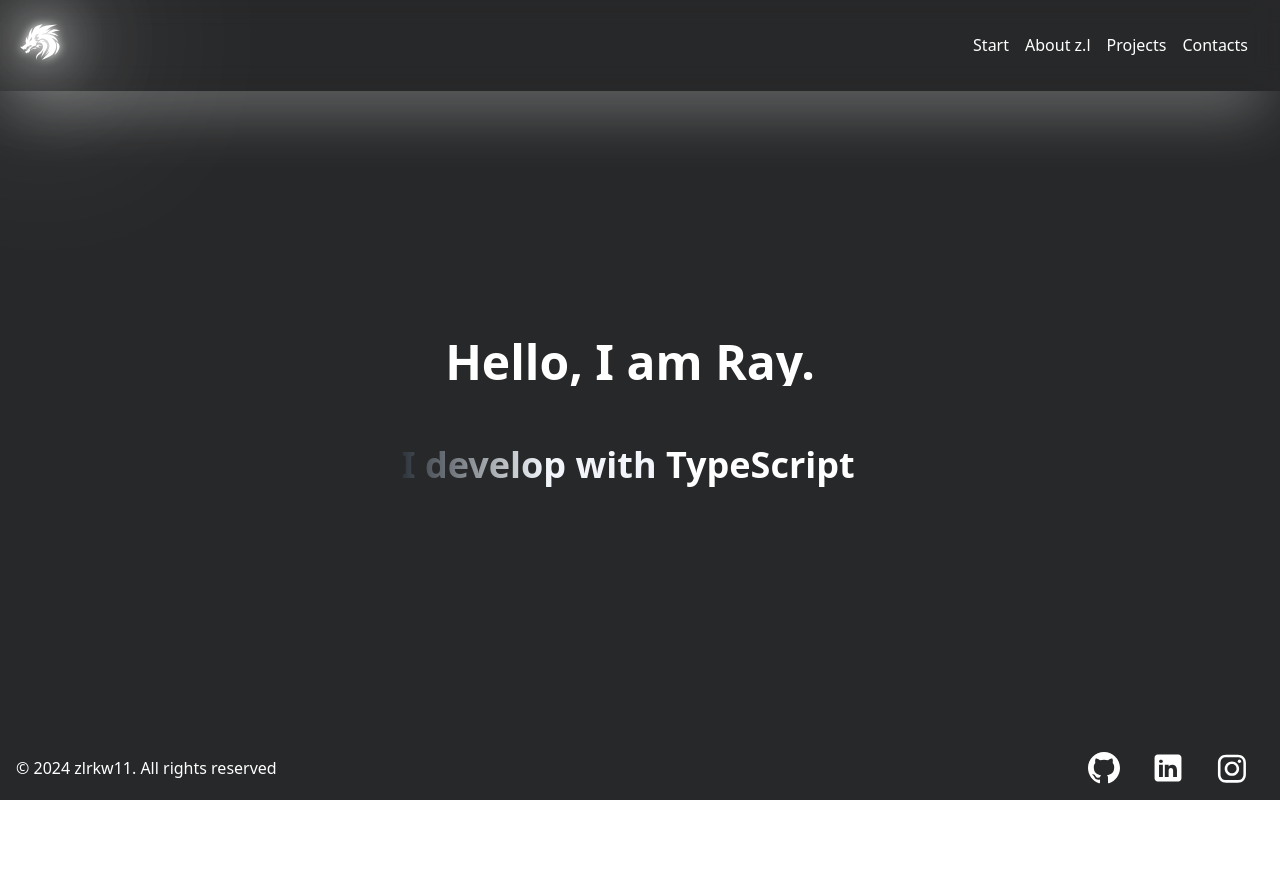
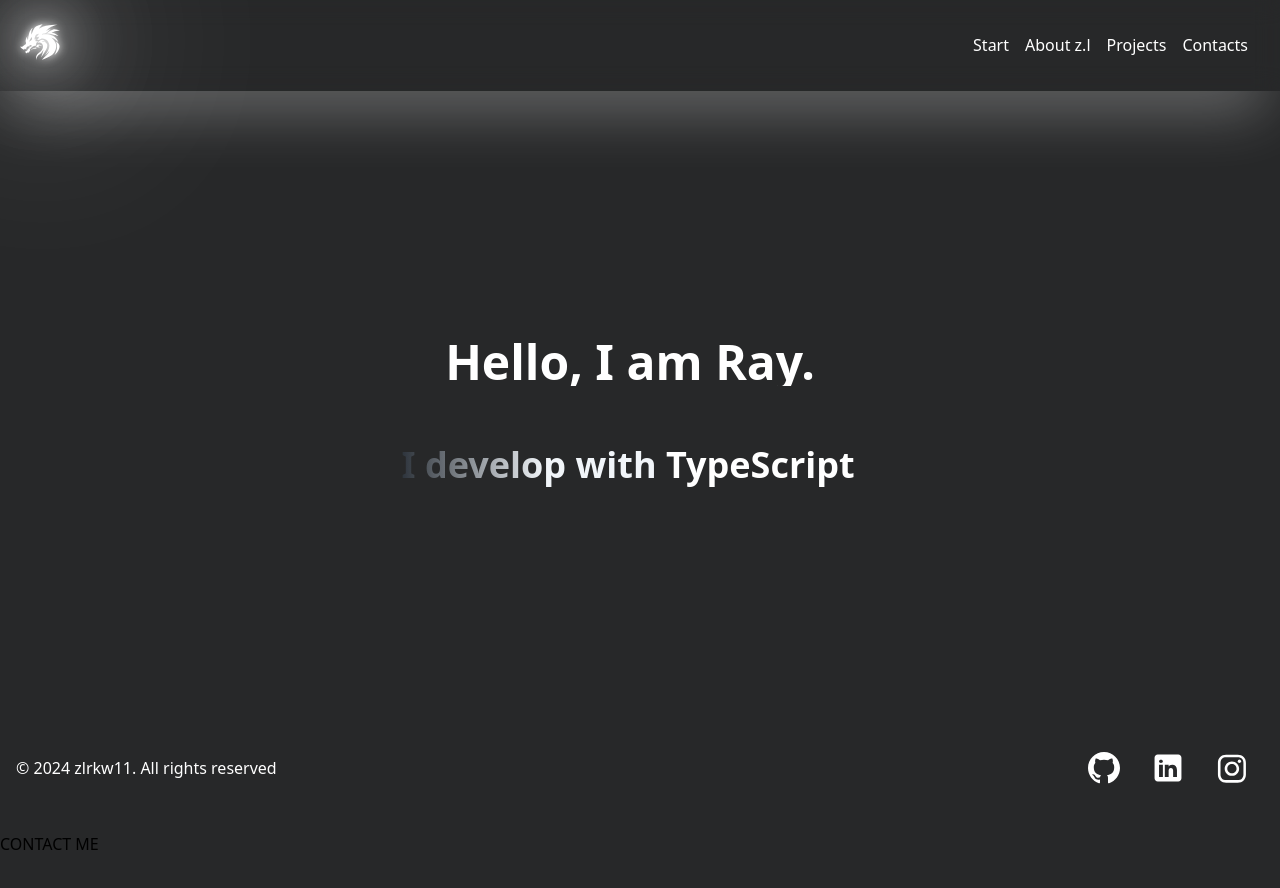
Before and after one commit to zlrkw11/portfolio-zl, a React (Vite) app: page / in a window 1280 px wide. Shown: the top 888 px of the page. Before the commit the page ends 800 px from the top, so only its background shows below. Built offline with nearby package versions, Linux system fonts and the light colour scheme.

Commit message:
contact me page

```diff
--- a/src/App.jsx
+++ b/src/App.jsx
@@ -4,12 +4,14 @@ import "./styles/tailwind.css";
 import Main from "./pages/Main";
 import Navbar from "./components/Navbar";
 import Footer from "./components/Footer";
+import Contacts from "./pages/Contacts";
 
 function App() {
   return (
     <div className="">
       <Navbar />
       <Main />
+      <Contacts />
       <Footer />
     </div>
   );
--- a/src/pages/Contacts.jsx
+++ b/src/pages/Contacts.jsx
@@ -1,5 +1,11 @@
 function Contacts() {
-  return <div className="w-full min-h-screen">Contact Me</div>;
+  return (
+    <div className="w-full min-h-screen bg-dark-0 grid grid-rows-2">
+      <div className="mt-8">
+        <h1>CONTACT ME</h1>
+      </div>
+    </div>
+  );
 }
 
 export default Contacts;
```
